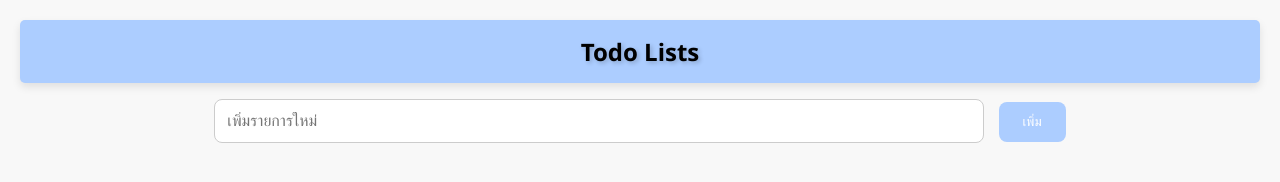
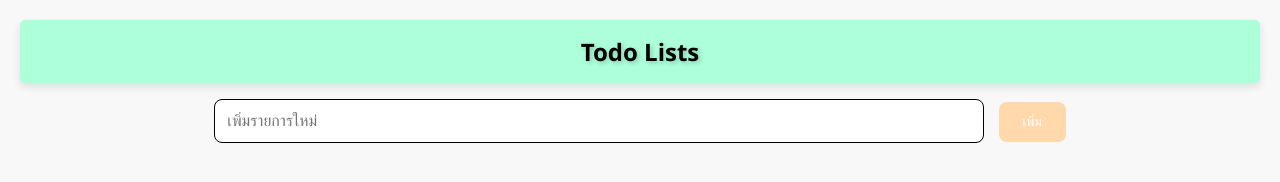
Before and after one commit to 65160256/88726065, a plain HTML site: page lab07/todo.html in a window 1280 px wide. Drawn offline with Linux system fonts and the light colour scheme.

Commit message:
ปรับสไตล์ CSS

```diff
--- a/lab07/styles.css
+++ b/lab07/styles.css
@@ -8,7 +8,7 @@ body {
 h1 {
     color: #333;
     font-size: 24px;
-    background-color: #accdff;
+    background-color: #acffd8;
     padding: 15px;
     border-radius: 5px;
     color: rgb(0, 0, 0);
@@ -42,7 +42,7 @@ li.completed {
 input[type="text"] {
     width: 60%;
     padding: 12px;
-    border: 1px solid #ccc;
+    border: 1px solid #000000;
     border-radius: 8px;
     margin-right: 10px;
     font-size: 16px;
@@ -50,7 +50,7 @@ input[type="text"] {
 
 button {
     padding: 12px 24px;
-    background-color: #accdff;
+    background-color: #ffd8ac;
     color: white;
     border: none;
     border-radius: 8px;
```
